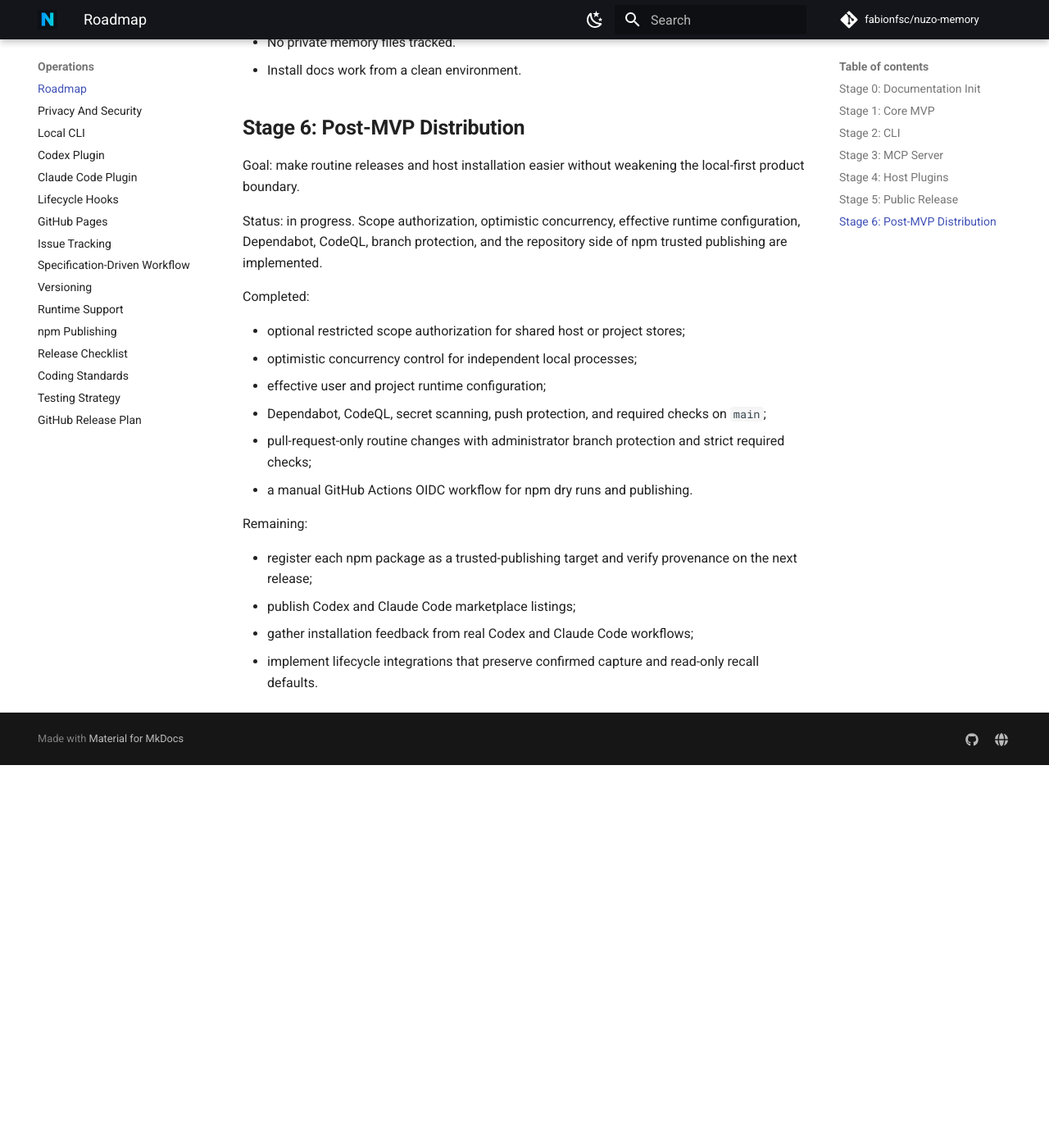
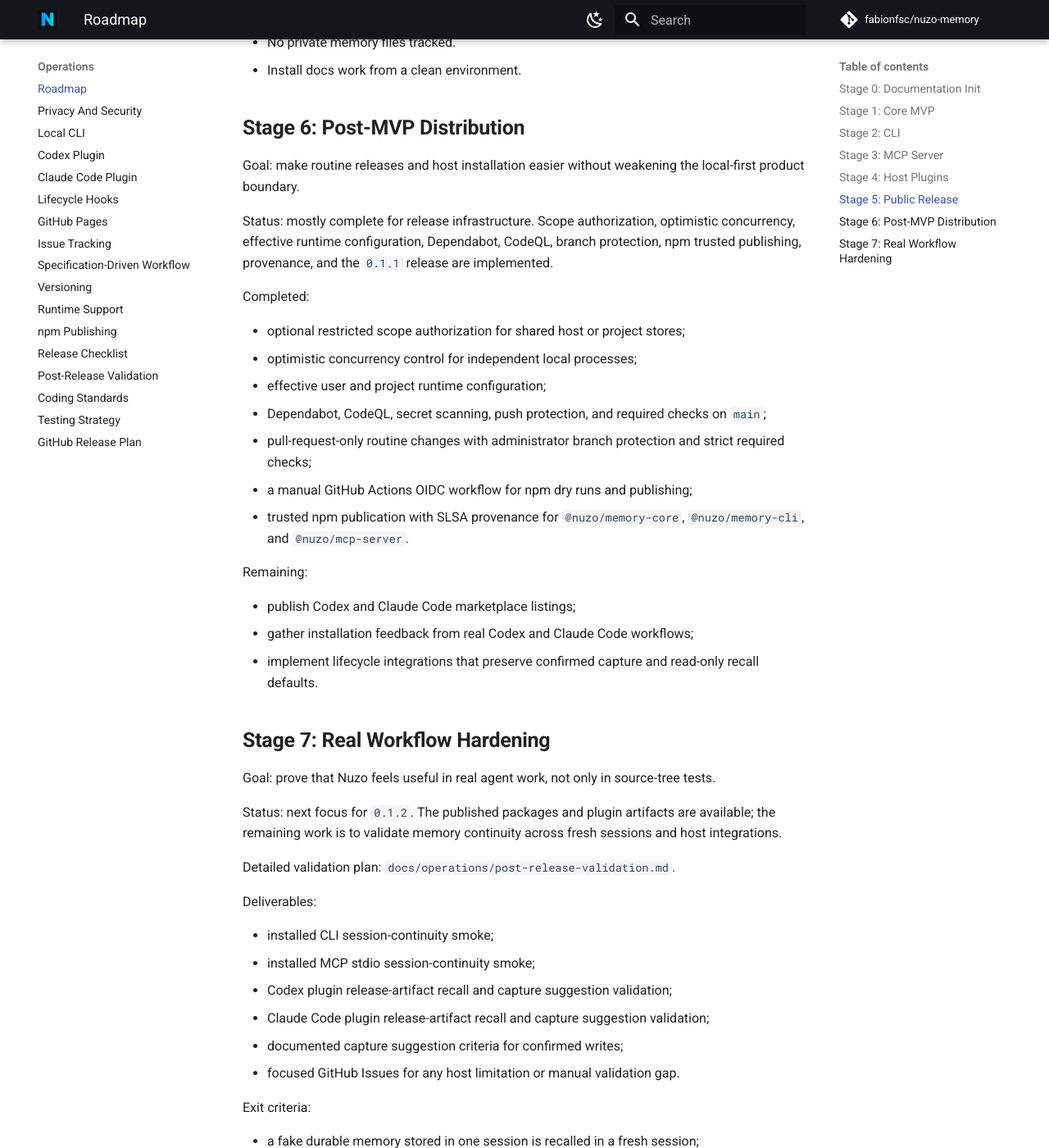
Before and after one commit to fabionfsc/nuzo-memory, an MkDocs documentation site: the page built from docs/operations/roadmap.md, in a window 1280 px wide and 1400 px high, scrolled down 4081 px. Shown: the whole window at 82% size. Built offline with MkDocs 1.6.1 and Material for MkDocs 9.7.7, drawn with Linux system fonts in a browser that asks for light colours; comment, search, counter and statistics services are not loaded; before the commit the page ends 5014 px from its top, so only the background shows below that; some of the changed text lies outside the part shown.

Commit message:
docs(roadmap): define 0.1.2 hardening focus
Document post-release validation and the 0.1.2 real-workflow hardening scope.

```diff
--- a/docs/operations/roadmap.md
+++ b/docs/operations/roadmap.md
@@ -156,9 +156,10 @@
 Goal: make routine releases and host installation easier without weakening the
 local-first product boundary.
 
-Status: in progress. Scope authorization, optimistic concurrency, effective
-runtime configuration, Dependabot, CodeQL, branch protection, and the
-repository side of npm trusted publishing are implemented.
+Status: mostly complete for release infrastructure. Scope authorization,
+optimistic concurrency, effective runtime configuration, Dependabot, CodeQL,
+branch protection, npm trusted publishing, provenance, and the `0.1.1` release
+are implemented.
 
 Completed:
 
@@ -169,13 +170,41 @@
   `main`;
 - pull-request-only routine changes with administrator branch protection and
   strict required checks;
-- a manual GitHub Actions OIDC workflow for npm dry runs and publishing.
+- a manual GitHub Actions OIDC workflow for npm dry runs and publishing;
+- trusted npm publication with SLSA provenance for `@nuzo/memory-core`,
+  `@nuzo/memory-cli`, and `@nuzo/mcp-server`.
 
 Remaining:
 
-- register each npm package as a trusted-publishing target and verify
-  provenance on the next release;
 - publish Codex and Claude Code marketplace listings;
 - gather installation feedback from real Codex and Claude Code workflows;
 - implement lifecycle integrations that preserve confirmed capture and
   read-only recall defaults.
+
+## Stage 7: Real Workflow Hardening
+
+Goal: prove that Nuzo feels useful in real agent work, not only in source-tree
+tests.
+
+Status: next focus for `0.1.2`. The published packages and plugin artifacts are
+available; the remaining work is to validate memory continuity across fresh
+sessions and host integrations.
+
+Detailed validation plan: `docs/operations/post-release-validation.md`.
+
+Deliverables:
+
+- installed CLI session-continuity smoke;
+- installed MCP stdio session-continuity smoke;
+- Codex plugin release-artifact recall and capture suggestion validation;
+- Claude Code plugin release-artifact recall and capture suggestion validation;
+- documented capture suggestion criteria for confirmed writes;
+- focused GitHub Issues for any host limitation or manual validation gap.
+
+Exit criteria:
+
+- a fake durable memory stored in one session is recalled in a fresh session;
+- `memory.recall_hook` stays read-only;
+- `memory.suggest_capture` never persists inferred drafts before confirmation;
+- host plugins remain thin wrappers around the published MCP runtime;
+- docs describe only install and verification paths that were tested.
--- a/mkdocs.yml
+++ b/mkdocs.yml
@@ -105,6 +105,7 @@
       - Runtime Support: operations/runtime-support.md
       - npm Publishing: operations/npm-publishing.md
       - Release Checklist: operations/release-checklist.md
+      - Post-Release Validation: operations/post-release-validation.md
       - Coding Standards: operations/coding-standards.md
       - Testing Strategy: operations/testing-strategy.md
       - GitHub Release Plan: operations/github-release-plan.md
```
Also changed, not shown: AGENTS.md (+5 -3 lines), docs/README.md (+3 -2 lines), docs/operations/post-release-validation.md (added, +118 -0 lines).
